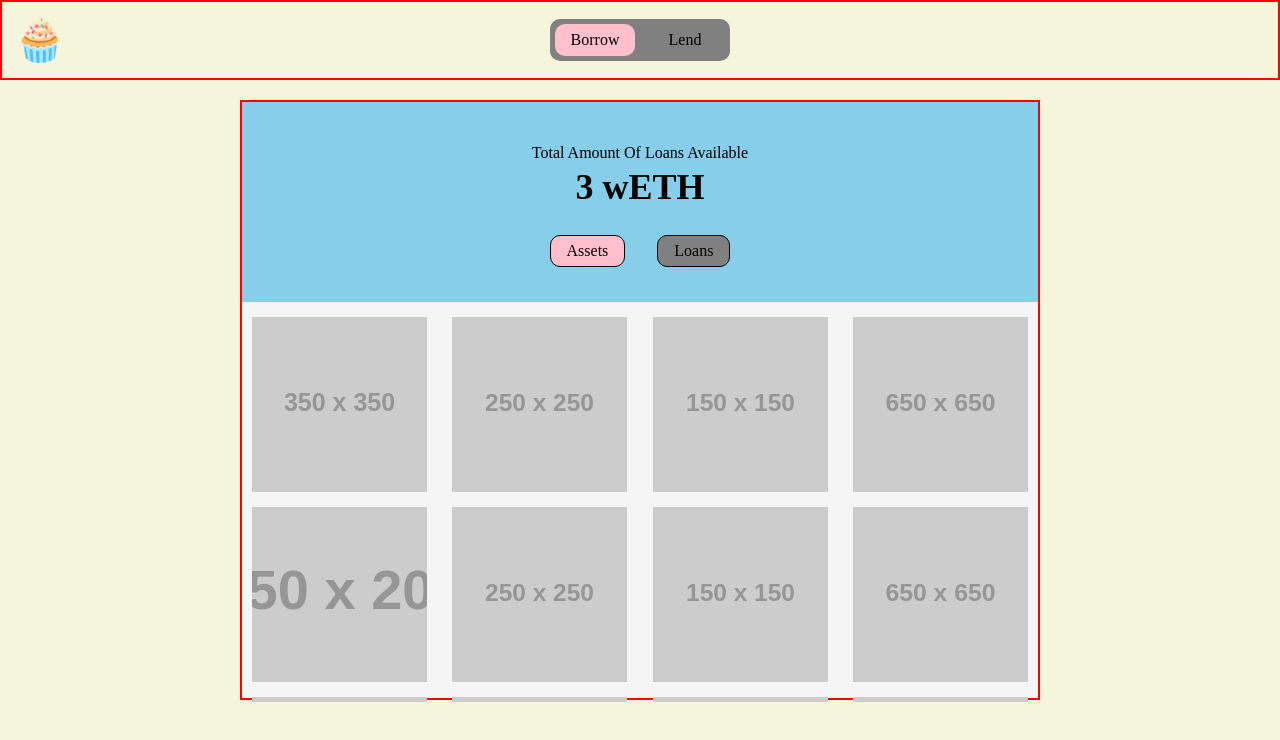
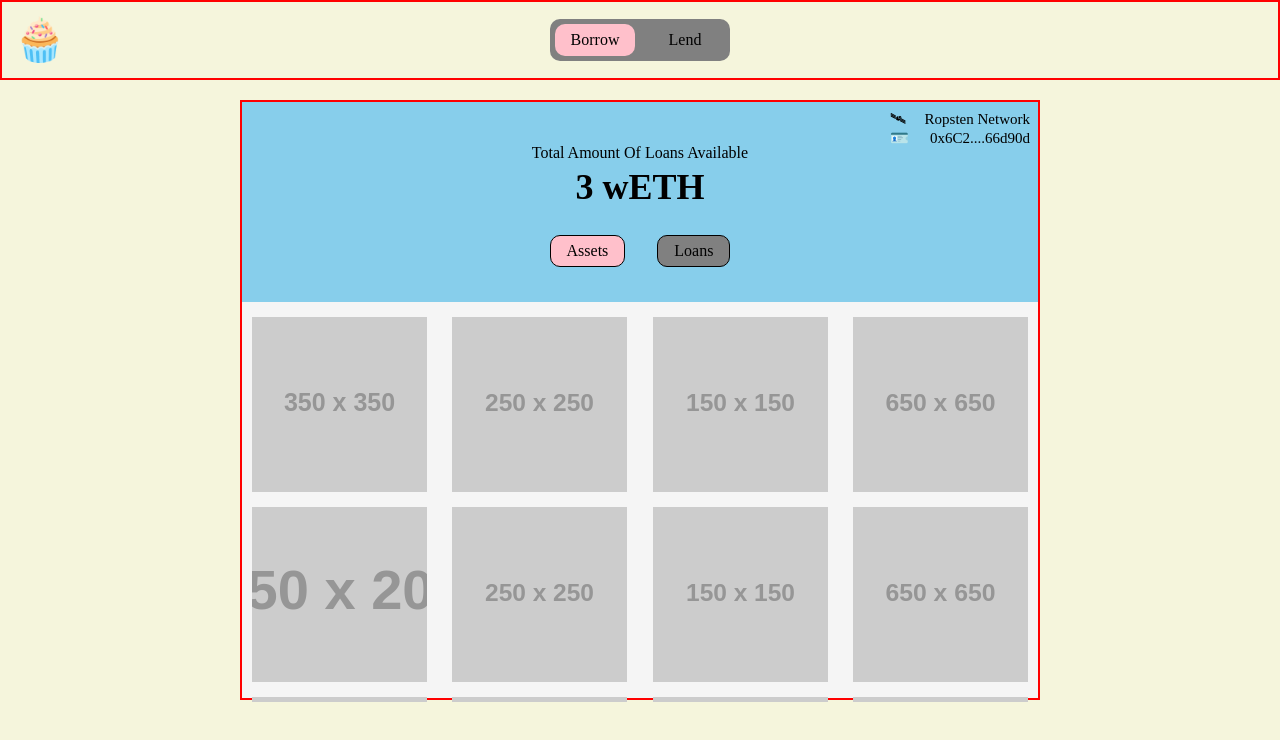
Before and after one commit to planethoon/cupcake-lending-client, a React (Create React App) app: page /borrow in a window 1280 px wide. Shown: the top 740 px of the page. Built offline with nearby package versions, Linux system fonts and the light colour scheme.

Commit message:
Add walletinfo

```diff
--- a/src/components/InnerHeader.js
+++ b/src/components/InnerHeader.js
@@ -2,6 +2,7 @@ import React from "react";
 import styled from "styled-components";
 import BorrowTab from "./BorrowTab";
 import FlexCenter from "./common/FlexCenter";
+import WalletInfo from "./WalletInfo";
 
 // styles below
 
@@ -9,6 +10,7 @@ const InnerHeaderContainer = styled(FlexCenter)`
   flex-direction: column;
   background-color: skyblue;
   height: 200px;
+  position: relative;
 `;
 
 const Description = styled.div`
@@ -31,6 +33,7 @@ const InnerHeader = ({ switchToAsset, switchToLoan, curTab }) => {
 
   return (
     <InnerHeaderContainer>
+      <WalletInfo />
       <div>
         <Description>Total Amount Of Loans Available</Description>
         <Amount>{dummyAccount.amount} wETH</Amount>
--- a/src/components/WalletInfo.js
+++ b/src/components/WalletInfo.js
@@ -0,0 +1,44 @@
+import React from "react";
+import styled from "styled-components";
+import FlexCenter from "./common/FlexCenter";
+
+const dummyData = {
+  address: "0x6C2b602b66697480f68b1e6006fccF839666d90d",
+  network: "Ropsten Network",
+};
+
+const Wrapper = styled(FlexCenter)`
+  width: 140px;
+  flex-direction: column;
+  position: absolute;
+  top: 8px;
+  right: 8px;
+
+  font-size: 15px; ;
+`;
+
+const TextWrapper = styled.div`
+  width: 100%;
+  display: flex;
+  justify-content: space-between;
+  margin: 2px 0;
+`;
+
+const WalletInfo = () => {
+  return (
+    <Wrapper>
+      <TextWrapper>
+        <span>🛰</span>
+        <span>{dummyData.network}</span>
+      </TextWrapper>
+      <TextWrapper>
+        <span>🪪</span>
+        <span>
+          {dummyData.address.slice(0, 5) + "...." + dummyData.address.slice(-6)}
+        </span>
+      </TextWrapper>
+    </Wrapper>
+  );
+};
+
+export default WalletInfo;
```
